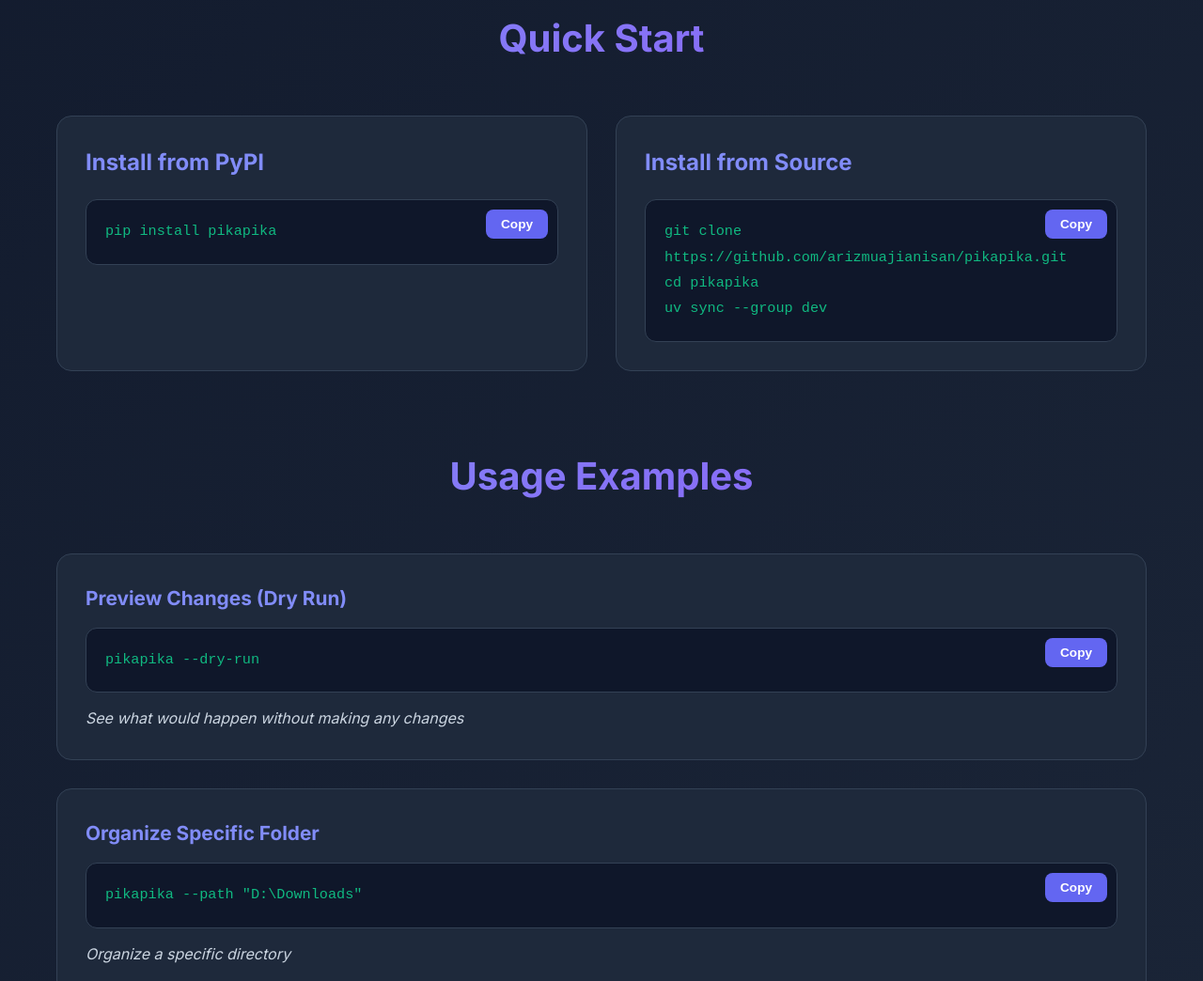
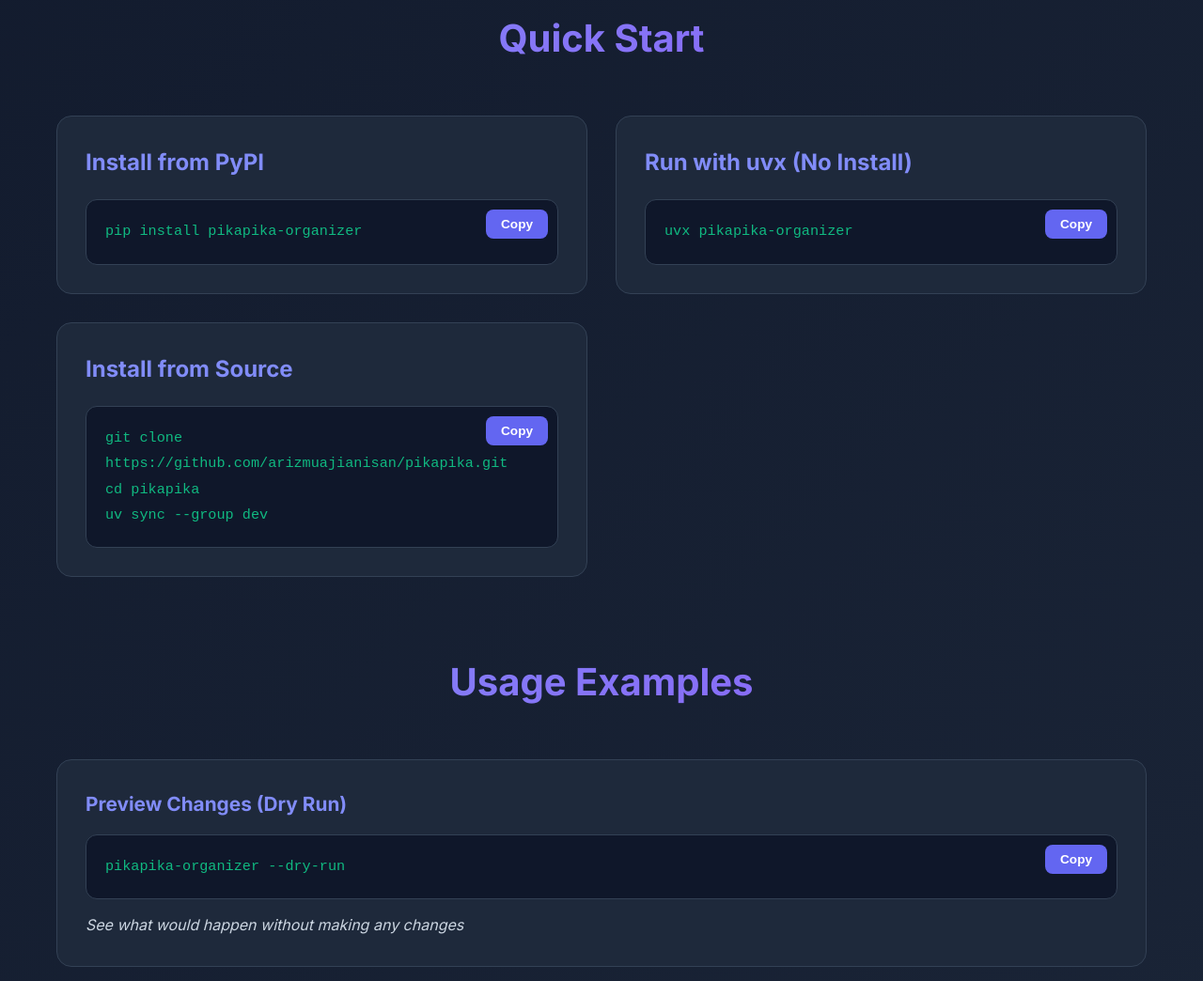
Before and after one commit to arizmuajianisan/pikapika, a plain HTML site: page docs/index.html in a window 1280 px wide. Shown: the part 1420-2464 px from the top of the page at 94% size. Drawn offline with Linux system fonts and the light colour scheme.

Commit message:
refactor: rename project from 'pikapika' to 'pikapika-organizer'
- Update package name in pyproject.toml and uv.lock
- Change CLI entry point from 'pikapika' to 'pikapika-organizer'
- Update all documentation references in README.md and docs/index.html
- Fix PyPI links and installation commands throughout docs
- Update GitHub workflows to use new package name
- Add uvx installation option to documentation
- Update project description for clarity

```diff
--- a/docs/index.html
+++ b/docs/index.html
@@ -34,9 +34,9 @@
                 <div class="badges">
                     <img src="https://img.shields.io/badge/Python-3.13-blue" alt="Python 3.13">
                     <img src="https://img.shields.io/badge/License-MIT-green" alt="MIT License">
-                    <img src="https://img.shields.io/pypi/v/pikapika.svg" alt="PyPI Version">
-                    <img src="https://pepy.tech/badge/pikapika" alt="Downloads">
-                    <img src="https://img.shields.io/github/stars/arizmuajianisan/pikapika" alt="GitHub Stars">
+                    <img src="https://img.shields.io/badge/uv-compatible-green" alt="uv compatible">
+                    <img src="https://github.com/arizmuajianisan/pikapika/actions/workflows/ci.yml/badge.svg?branch=main" alt="CI">
+                    <img src="https://github.com/arizmuajianisan/pikapika/workflows/Release/badge.svg" alt="Release">
                 </div>
                 <div class="cta-buttons">
                     <a href="https://github.com/arizmuajianisan/pikapika" class="btn btn-primary" target="_blank">
@@ -46,7 +46,7 @@
                         </svg>
                         View on GitHub
                     </a>
-                    <a href="https://pypi.org/project/pikapika/" class="btn btn-secondary" target="_blank">
+                    <a href="https://pypi.org/project/pikapika-organizer/" class="btn btn-secondary" target="_blank">
                         Install from PyPI
                     </a>
                 </div>
@@ -97,8 +97,15 @@
                 <div class="install-card">
                     <h3>Install from PyPI</h3>
                     <div class="code-block">
-                        <code>pip install pikapika</code>
-                        <button class="copy-btn" onclick="copyToClipboard('pip install pikapika', this)">Copy</button>
+                        <code>pip install pikapika-organizer</code>
+                        <button class="copy-btn" onclick="copyToClipboard('pip install pikapika-organizer', this)">Copy</button>
+                    </div>
+                </div>
+                <div class="install-card">
+                    <h3>Run with uvx (No Install)</h3>
+                    <div class="code-block">
+                        <code>uvx pikapika-organizer</code>
+                        <button class="copy-btn" onclick="copyToClipboard('uvx pikapika-organizer', this)">Copy</button>
                     </div>
                 </div>
                 <div class="install-card">
@@ -119,35 +126,35 @@
                 <div class="example">
                     <h3>Preview Changes (Dry Run)</h3>
                     <div class="code-block">
-                        <code>pikapika --dry-run</code>
-                        <button class="copy-btn" onclick="copyToClipboard('pikapika --dry-run', this)">Copy</button>
+                        <code>pikapika-organizer --dry-run</code>
+                        <button class="copy-btn" onclick="copyToClipboard('pikapika-organizer --dry-run', this)">Copy</button>
                     </div>
                     <p class="example-description">See what would happen without making any changes</p>
                 </div>
                 <div class="example">
                     <h3>Organize Specific Folder</h3>
                     <div class="code-block">
-                        <code>pikapika --path "D:\Downloads"</code>
+                        <code>pikapika-organizer --path "D:\Downloads"</code>
                         <button class="copy-btn"
-                            onclick="copyToClipboard('pikapika --path &quot;D:\\\\Downloads&quot;', this)">Copy</button>
+                            onclick="copyToClipboard('pikapika-organizer --path &quot;D:\\\\Downloads&quot;', this)">Copy</button>
                     </div>
                     <p class="example-description">Organize a specific directory</p>
                 </div>
                 <div class="example">
                     <h3>Recursive Organization</h3>
                     <div class="code-block">
-                        <code>pikapika --recursive --quarantine-junk --junk-days 10</code>
+                        <code>pikapika-organizer --recursive --quarantine-junk --junk-days 10</code>
                         <button class="copy-btn"
-                            onclick="copyToClipboard('pikapika --recursive --quarantine-junk --junk-days 10', this)">Copy</button>
+                            onclick="copyToClipboard('pikapika-organizer --recursive --quarantine-junk --junk-days 10', this)">Copy</button>
                     </div>
                     <p class="example-description">Organize subdirectories and quarantine old junk files</p>
                 </div>
                 <div class="example">
                     <h3>Send Junk to Trash</h3>
                     <div class="code-block">
-                        <code>pikapika --quarantine-junk --trash-junk</code>
+                        <code>pikapika-organizer --quarantine-junk --trash-junk</code>
                         <button class="copy-btn"
-                            onclick="copyToClipboard('pikapika --quarantine-junk --trash-junk', this)">Copy</button>
+                            onclick="copyToClipboard('pikapika-organizer --quarantine-junk --trash-junk', this)">Copy</button>
                     </div>
                     <p class="example-description">Move junk files to system trash instead of quarantine</p>
                 </div>
@@ -205,7 +212,7 @@
                     <span>•</span>
                     <a href="https://github.com/arizmuajianisan/pikapika/issues" target="_blank">Issues</a>
                     <span>•</span>
-                    <a href="https://pypi.org/project/pikapika/" target="_blank">PyPI</a>
+                    <a href="https://pypi.org/project/pikapika-organizer/" target="_blank">PyPI</a>
                     <span>•</span>
                     <a href="https://github.com/arizmuajianisan/pikapika/blob/main/LICENSE" target="_blank">MIT
                         License</a>
```
Also changed, not shown: 6 other files.
